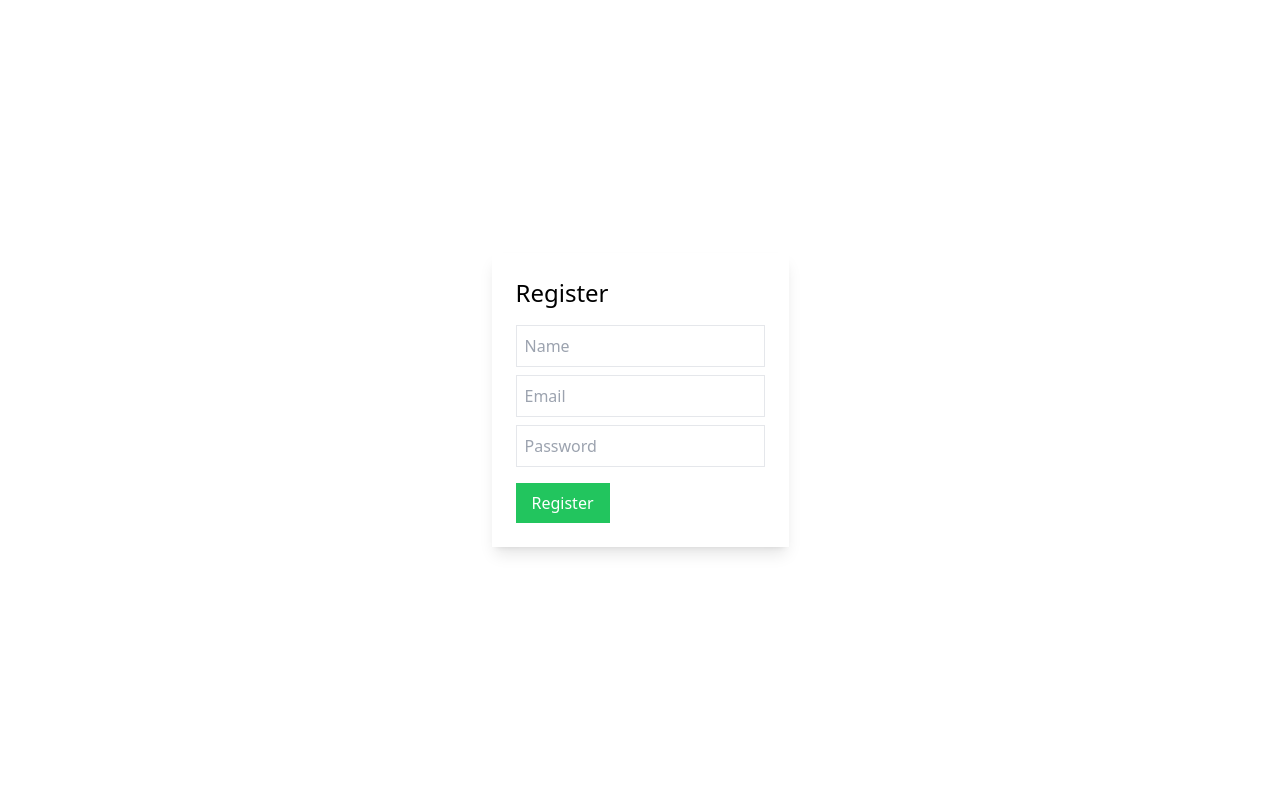
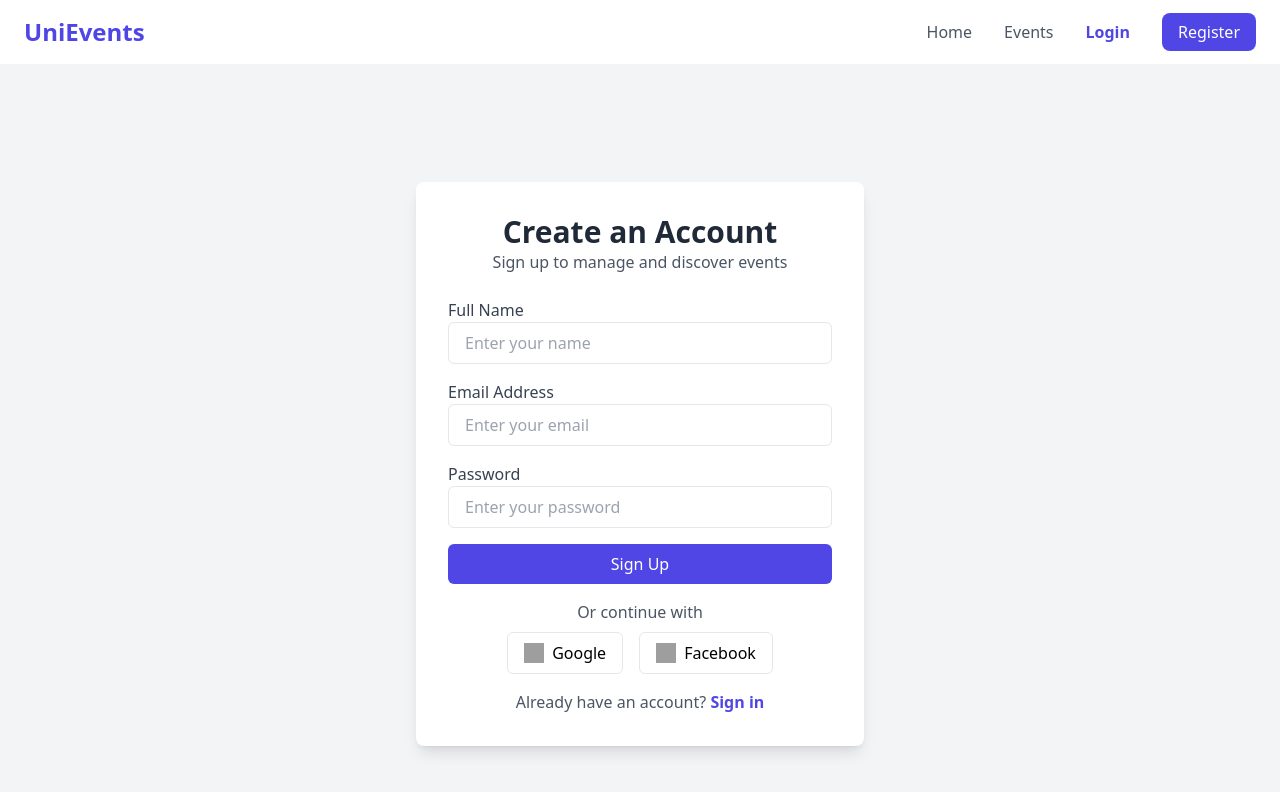
Before and after one commit to dhruvp66572/virtumate, a React (Vite) app in the folder client/: page /register in a window 1280 px wide. Shown: the top 792 px of the page. Built offline with nearby package versions, Linux system fonts and the light colour scheme; grey boxes are pictures that could not be loaded.

Commit message:
Minor frontend changes

```diff
--- a/client/src/App.jsx
+++ b/client/src/App.jsx
@@ -1,3 +1,4 @@
+import Navbar from "./components/Navbar"; // Ensure Navbar is always visible
 import { Routes, Route, Navigate } from "react-router-dom";
 import Login from "./pages/Login";
 import Dashboard from "./pages/Dashboard";
@@ -11,36 +12,28 @@ import Eventcreate from "./pages/Eventcreate";
 import EventView from "./pages/EventView";
 import EventRegister from "./pages/EventRegister";
 import ProfilePage from "./pages/ProfilePage";
-
-// Function to check if user is authenticated
-const isAuthenticated = () => {
-  return !!localStorage.getItem("token");
-};
+import { useAuth } from "./context/AuthContext";
 
 const App = () => {
+  const { isAuthenticated } = useAuth(); // Get auth state
+
   return (
+    <>
+      {/* Navbar should always be displayed */}
+      <Navbar />
+
       <Routes>
         {/* Public Routes */}
+        <Route path="/" element={<LandingPage />} />
         <Route path="/login" element={<Login />} />
         <Route path="/register" element={<Register />} />
-      <Route path="/" element={<LandingPage />} />
+        <Route path="/events" element={<Events />} />
 
         {/* Protected Routes */}
-      <Route
-        path="/"
-        element={isAuthenticated() ? <Layout /> : <Navigate to="/" />}
-      >
-        <Route
-          path="/dashboard"
-          element={isAuthenticated() ? <Dashboard /> : <Navigate to="/" />}
-        />
-
-        <Route
-          path="/room/:roomId"
-          element={isAuthenticated() ? <Room /> : <Navigate to="/" />}
-        />
-
-        <Route path="/events" element={<Events />} />
+        {isAuthenticated ? (
+          <Route path="/" element={<Layout />}>
+            <Route path="/dashboard" element={<Dashboard />} />
+            <Route path="/room/:roomId" element={<Room />} />
             <Route path="/event-management" element={<EventManagement />} />
             <Route path="/event-create" element={<Eventcreate />} />
             <Route path="/event-details/:id" element={<EventView />} />
@@ -52,10 +45,15 @@ const App = () => {
             <Route path="/settings" element={<h1>Settings</h1>} />
             <Route path="/help" element={<h1>Help</h1>} />
 
+            {/* Redirect unknown routes to dashboard */}
             <Route path="*" element={<Navigate to="/dashboard" />} />
-
           </Route>
+        ) : (
+          // Redirect non-authenticated users to home (Landing Page)
+          <Route path="*" element={<Navigate to="/" />} />
+        )}
       </Routes>
+    </>
   );
 };
 
--- a/client/src/components/Layout.jsx
+++ b/client/src/components/Layout.jsx
@@ -6,7 +6,7 @@ const Layout = () => {
     <div className="flex h-screen bg-gray-100">
       {/* Main Content */}
       <div className="flex-1 overflow-y-auto">
-        <Navbar />
+        {/* <Navbar /> */}
         <main>
           <Outlet />
         </main>
--- a/client/src/components/Navbar.jsx
+++ b/client/src/components/Navbar.jsx
@@ -1,8 +1,17 @@
-import React, { useState } from 'react';
-import { Link } from 'react-router-dom';
+import React, { useState } from "react";
+import { Link, useNavigate } from "react-router-dom";
+import { useAuth } from "../context/AuthContext";
 
 const Navbar = () => {
   const [isOpen, setIsOpen] = useState(false);
+  const { isAuthenticated, user, logout } = useAuth();
+  const navigate = useNavigate();
+
+
+  const handleLogout = () => {
+    logout();
+    navigate("/");
+  };
 
   const toggleDropdown = () => {
     setIsOpen(!isOpen);
@@ -16,12 +25,16 @@ const Navbar = () => {
             <h2 className="text-2xl font-bold text-indigo-600">UniEvents</h2>
           </Link>
         </div>
+
+        {isAuthenticated ? (
           <div className="space-x-6 flex items-center">
             <Link to="/dashboard" className="text-gray-600 hover:text-indigo-600 transition-colors">Dashboard</Link>
             <Link to="/events" className="text-gray-600 hover:text-indigo-600 transition-colors">Events</Link>
             <Link to="/event-management" className="text-gray-600 hover:text-indigo-600 transition-colors">Event Management</Link>
             <Link to="/messages" className="text-gray-600 hover:text-indigo-600 transition-colors">Messages</Link>
             <Link to="/networks" className="text-gray-600 hover:text-indigo-600 transition-colors">Network</Link>
+
+            {/* User Profile Dropdown */}
             <div className="relative">
               <button onClick={toggleDropdown} className="flex items-center text-gray-600 hover:text-indigo-600 focus:outline-none">
                 <img
@@ -29,7 +42,7 @@ const Navbar = () => {
                   alt="Profile"
                   className="h-8 w-8 rounded-full border-2 border-indigo-600"
                 />
-              <span className="ml-2">Sarah J.</span>
+                <span className="ml-2">{user?.name || "User"}</span>
                 <svg className="w-4 h-4 ml-1" fill="none" stroke="currentColor" viewBox="0 0 24 24">
                   <path strokeLinecap="round" strokeLinejoin="round" strokeWidth="2" d="M19 9l-7 7-7-7"></path>
                 </svg>
@@ -41,12 +54,20 @@ const Navbar = () => {
                     <Link to="/messages" className="block px-4 py-2 text-sm text-gray-700 hover:bg-gray-100">Messages</Link>
                     <Link to="/settings" className="block px-4 py-2 text-sm text-gray-700 hover:bg-gray-100">Settings</Link>
                     <hr className="my-1" />
-                  <Link to="/logout" className="block px-4 py-2 text-sm text-gray-700 hover:bg-gray-100">Logout</Link>
+                    <button onClick={handleLogout} className="block px-4 py-2 text-sm text-gray-700 hover:bg-gray-100 w-full text-left">Logout</button>
                   </div>
                 </div>
               )}
             </div>
           </div>
+        ) : (
+          <div className="space-x-8">
+            <Link to="/" className="text-gray-600 hover:text-indigo-600">Home</Link>
+            <Link to="/events" className="text-gray-600 hover:text-indigo-600">Events</Link>
+            <Link to="/login" className="text-indigo-600 font-semibold">Login</Link>
+            <Link to="/register" className="bg-indigo-600 text-white px-4 py-2 rounded-lg hover:bg-indigo-700">Register</Link>
+          </div>
+        )}
       </div>
     </nav>
   );
--- a/client/src/context/AuthContext.jsx
+++ b/client/src/context/AuthContext.jsx
@@ -1,4 +1,4 @@
-import { createContext, useState, useEffect } from "react";
+import { createContext, useContext, useState, useEffect } from "react";
 import PropTypes from "prop-types";
 import axios from "axios";
 import { jwtDecode } from "jwt-decode";
@@ -9,23 +9,42 @@ const AuthContext = createContext();
 export const AuthProvider = ({ children }) => {
   const [user, setUser] = useState(null);
   const [token, setToken] = useState(localStorage.getItem("token"));
+  const [isAuthenticated, setIsAuthenticated] = useState(!!token);
   const navigate = useNavigate();
 
   useEffect(() => {
     if (token) {
-      const decoded = jwtDecode(token);
-      setUser(decoded);
+      try {
+        const decoded = jwtDecode(token);
+        const currentTime = Date.now() / 1000;
+
+        if (decoded.exp < currentTime) {
+          logout(); // Token expired, log out user
+        } else {
+          setUser(decoded);
+          setIsAuthenticated(true);
+        }
+      } catch (error) {
+        console.error("Invalid token", error);
+        logout(); // If decoding fails, clear token
+      }
     }
   }, [token]);
 
   const login = async (email, password) => {
     try {
       const res = await axios.post("http://localhost:5000/api/auth/login", { email, password });
-      localStorage.setItem("token", res.data.token);
-      setToken(res.data.token);
-      return res.status === 200;
+
+      if (res.status === 200) {
+        localStorage.setItem("token", res.data.token);
+        setToken(res.data.token);
+        setUser(jwtDecode(res.data.token));
+        setIsAuthenticated(true);
+        return true;
+      }
     } catch (error) {
       console.error("Login failed", error);
+      return false;
     }
   };
 
@@ -33,15 +52,19 @@ export const AuthProvider = ({ children }) => {
     localStorage.removeItem("token");
     setToken(null);
     setUser(null);
+    setIsAuthenticated(false);
     navigate("/");
   };
 
   return (
-    <AuthContext.Provider value={{ user, login, logout, token }}>
+    <AuthContext.Provider value={{ user, login, logout, token, isAuthenticated, setIsAuthenticated }}>
       {children}
     </AuthContext.Provider>
   );
 };
+
+export const useAuth = () => useContext(AuthContext);
+
 AuthProvider.propTypes = {
   children: PropTypes.node.isRequired,
 };
--- a/client/src/pages/LandingPage.jsx
+++ b/client/src/pages/LandingPage.jsx
@@ -5,7 +5,7 @@ const LandingPage = () => {
   return (
     <div className="min-h-screen bg-gray-50">
       {/* Navigation Bar */}
-      <nav className="bg-white shadow-md px-6 py-4">
+      {/* <nav className="bg-white shadow-md px-6 py-4">
         <div className="max-w-7xl mx-auto flex justify-between items-center">
           <div className="flex items-center">
             <h2 className="text-2xl font-bold text-indigo-600">UniEvents</h2>
@@ -17,7 +17,7 @@ const LandingPage = () => {
             <Link to="/register" className="bg-indigo-600 text-white px-4 py-2 rounded-lg hover:bg-indigo-700 transition-colors">Register</Link>
           </div>
         </div>
-      </nav>
+      </nav> */}
 
       {/* Hero Section */}
       <section className="bg-gradient-to-r from-indigo-500 to-purple-600 text-white py-20">
--- a/client/src/pages/Register.jsx
+++ b/client/src/pages/Register.jsx
@@ -1,6 +1,7 @@
 import { useState } from "react";
 import { useNavigate } from "react-router-dom";
 import axios from "axios";
+import { Link } from "react-router-dom";
 
 const Register = () => {
   const [name, setName] = useState("");
@@ -11,18 +12,92 @@ const Register = () => {
   const handleSubmit = async (e) => {
     e.preventDefault();
     await axios.post("http://localhost:5000/api/auth/register", { name, email, password });
-    navigate("/");
+    navigate("/login"); // Redirect to login page after successful registration
   };
 
   return (
-    <div className="flex justify-center items-center h-screen">
-      <form onSubmit={handleSubmit} className="bg-white p-6 shadow-lg">
-        <h2 className="text-2xl mb-4">Register</h2>
-        <input className="block mb-2 p-2 border" type="text" placeholder="Name" value={name} onChange={(e) => setName(e.target.value)} />
-        <input className="block mb-2 p-2 border" type="email" placeholder="Email" value={email} onChange={(e) => setEmail(e.target.value)} />
-        <input className="block mb-4 p-2 border" type="password" placeholder="Password" value={password} onChange={(e) => setPassword(e.target.value)} />
-        <button className="bg-green-500 text-white px-4 py-2" type="submit">Register</button>
-      </form>
+    <div className="min-h-screen bg-gray-50 flex flex-col">
+          {/* Navigation Bar */}
+          {/* <nav className="bg-white shadow-md px-6 py-4">
+            <div className="max-w-7xl mx-auto flex justify-between items-center">
+              <div className="flex items-center">
+                <Link to="/">
+                  <h2 className="text-2xl font-bold text-indigo-600">UniEvents</h2>
+                </Link>
+              </div>
+              <div className="space-x-8">
+                <Link to="/" className="text-gray-600 hover:text-indigo-600 transition-colors">Home</Link>
+                <Link to="/events" className="text-gray-600 hover:text-indigo-600 transition-colors">Events</Link>
+                <Link to="/login" className="text-indigo-600 font-semibold">Login</Link>
+                <Link to="/register" className="bg-indigo-600 text-white px-4 py-2 rounded-lg hover:bg-indigo-700 transition-colors">Register</Link>
+              </div>
+            </div>
+          </nav> */}
+
+    <div className="flex justify-center items-center min-h-screen bg-gray-100">
+      <div className="bg-white p-8 rounded-lg shadow-lg w-full max-w-md">
+        <h2 className="text-3xl font-bold text-center text-gray-800">Create an Account</h2>
+        <p className="text-center text-gray-600 mb-6">Sign up to manage and discover events</p>
+
+        <form onSubmit={handleSubmit} className="space-y-4">
+          <div>
+            <label className="block text-gray-700">Full Name</label>
+            <input
+              type="text"
+              className="w-full px-4 py-2 border rounded-md focus:outline-none focus:ring-2 focus:ring-indigo-500"
+              placeholder="Enter your name"
+              value={name}
+              onChange={(e) => setName(e.target.value)}
+              required
+            />
+          </div>
+
+          <div>
+            <label className="block text-gray-700">Email Address</label>
+            <input
+              type="email"
+              className="w-full px-4 py-2 border rounded-md focus:outline-none focus:ring-2 focus:ring-indigo-500"
+              placeholder="Enter your email"
+              value={email}
+              onChange={(e) => setEmail(e.target.value)}
+              required
+            />
+          </div>
+
+          <div>
+            <label className="block text-gray-700">Password</label>
+            <input
+              type="password"
+              className="w-full px-4 py-2 border rounded-md focus:outline-none focus:ring-2 focus:ring-indigo-500"
+              placeholder="Enter your password"
+              value={password}
+              onChange={(e) => setPassword(e.target.value)}
+              required
+            />
+          </div>
+
+          <button type="submit" className="w-full bg-indigo-600 text-white py-2 rounded-md hover:bg-indigo-700 transition">
+            Sign Up
+          </button>
+        </form>
+
+        <div className="mt-4 text-center text-gray-600">Or continue with</div>
+        <div className="flex space-x-4 justify-center mt-2">
+          <button className="border px-4 py-2 rounded-md flex items-center space-x-2 hover:bg-gray-100">
+            <img src="https://cdn-icons-png.flaticon.com/512/174/174848.png" alt="Google" className="w-5 h-5" />
+            <span>Google</span>
+          </button>
+          <button className="border px-4 py-2 rounded-md flex items-center space-x-2 hover:bg-gray-100">
+            <img src="https://cdn-icons-png.flaticon.com/512/5968/5968764.png" alt="Facebook" className="w-5 h-5" />
+            <span>Facebook</span>
+          </button>
+        </div>
+
+        <p className="mt-4 text-center text-gray-600">
+          Already have an account? <Link to="/login" className="text-indigo-600 font-semibold">Sign in</Link>
+        </p>
+      </div>
+    </div>
     </div>
   );
 };
```
Also changed, not shown: client/src/pages/Login.jsx (+4 -4 lines), client/src/pages/ProfilePage.jsx (line endings or trailing spaces). Lines whose indentation alone changed are shown as unchanged.
